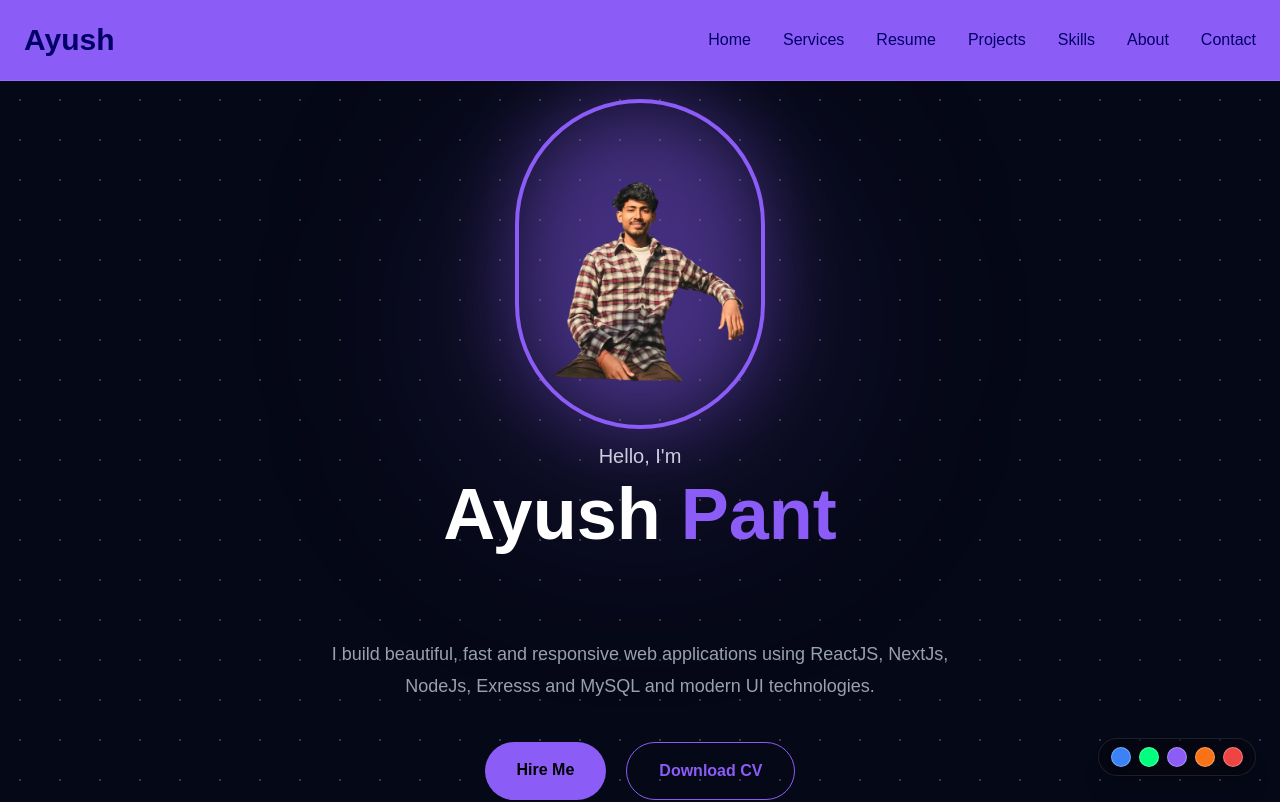
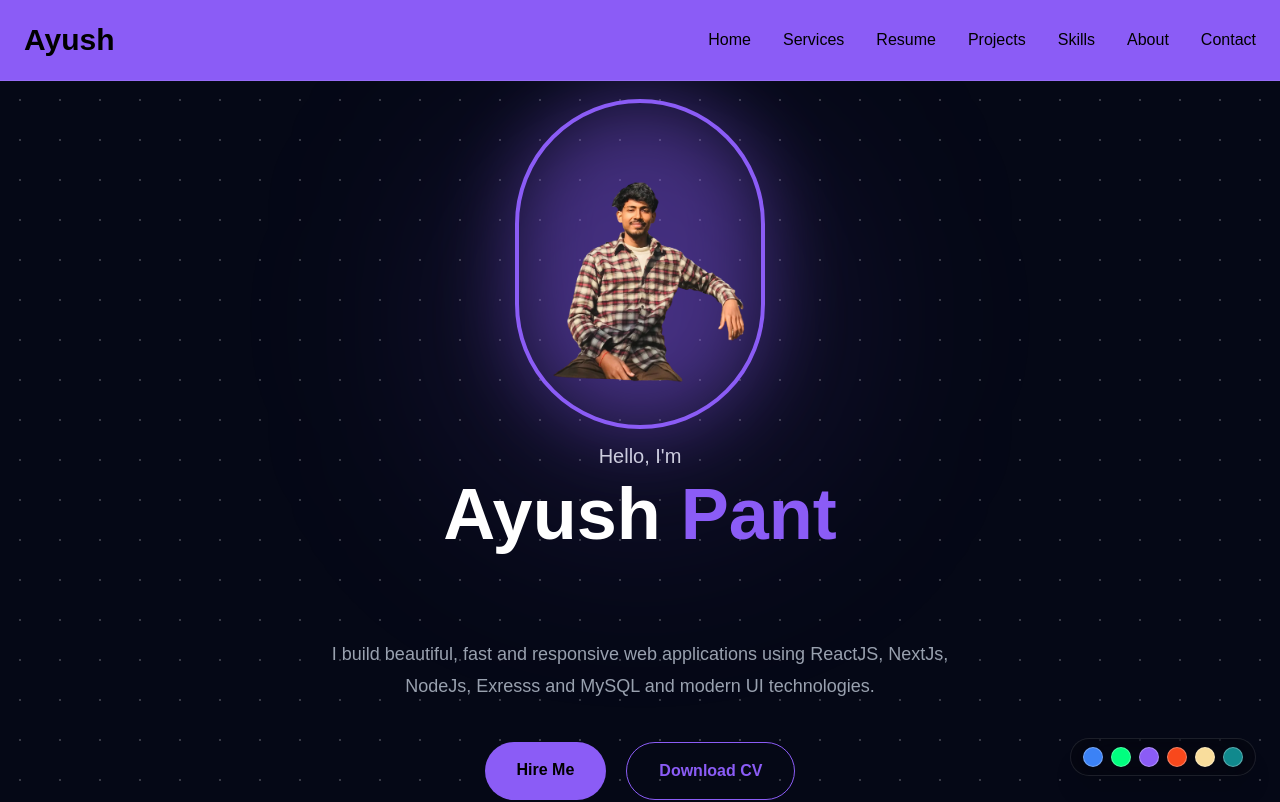
Before and after one commit to ayushpant-ui/Portfolio_New, a Next.js app in the folder app/: page / in a window 1280 px wide. Shown: the top 802 px of the page. Built offline with nearby package versions, Linux system fonts and the light colour scheme.

Commit message:
modified color pallet

```diff
--- a/app/src/components/ThemeSwitcher.jsx
+++ b/app/src/components/ThemeSwitcher.jsx
@@ -4,8 +4,9 @@ const colors = [
   "#3B82F6", // Blue
   "#00FF7F", // Green
   "#8B5CF6", // Purple
-  "#F97316", // Orange
-  "#EF4444", // Red
+  "#F8481C", // Orange
+  "#F9DD9C",
+  '#10898D'
 ];
 
 export default function ThemeSwitcher() {
@@ -22,7 +23,7 @@ export default function ThemeSwitcher() {
             key={color}
             onClick={() => changeColor(color)}
             style={{ backgroundColor: color }}
-            className="h-5 w-5 rounded-full border border-white/30 transition-all duration-300 hover:scale-125 hover:border-white"
+            className=" h-3.5 w-3.5 md:h-5 md:w-5 rounded-full border border-white/30 transition-all duration-300 hover:scale-125 hover:border-white"
           />
         ))}
       </div>
--- a/app/src/components/hero/Hero.js
+++ b/app/src/components/hero/Hero.js
@@ -93,7 +93,7 @@ export default function Hero() {
           wrapper="span"
           speed={50}
           repeat={Infinity}
-          className="mt-6 text-2xl font-semibold text-[#8B5CF6] md:text-4xl"
+          className="mt-6 text-2xl font-semibold text-(--accent) md:text-4xl"
         />
 
         {/* Description */}
--- a/app/src/components/navbar/Navbar.jsx
+++ b/app/src/components/navbar/Navbar.jsx
@@ -23,14 +23,14 @@ export default function Navbar() {
       // initial={{ y: -80 }}
       // animate={{ y: 0 }}
       // transition={{ duration: 0.5 }}
-      className="fixed top-0 left-0 z-50 w-full border-b border-white/10 bg-[#8B5CF6] backdrop-blur-lg"
+      className="fixed top-0 left-0 z-50 w-full border-b border-white/10 bg-(--accent) backdrop-blur-lg"
     >
       <div className="mx-auto flex h-20 max-w-7xl items-center justify-between px-6">
 
         {/* Logo */}
         <motion.h1
-          whileHover={{ scale: 1.05 }}
-          className="text-3xl font-bold text-[#000066] hover:cursor-pointer"
+          whileHover={{ y:-3}}
+          className="text-3xl font-bold text-black hover:cursor-pointer hover:text-white hover:font-bold"
         >
           <Link href='/'>
           Ayush
@@ -46,7 +46,7 @@ export default function Navbar() {
             >
               <Link
                 href={link.url}
-                className="text-[#000066] transition hover:text-[#000066] hover:font-bold"
+                className="text-black transition hover:text-[#F5F5F5] hover:font-bold"
               >
                 {link.label}
               </Link>
@@ -57,7 +57,7 @@ export default function Navbar() {
         {/* Mobile Icon */}
         <button
           onClick={() => setOpen(!open)}
-          className="text-white md:hidden"
+          className="text-black md:hidden"
         >
           {open ? <HiX className='cursor-pointer' size={30} /> : <HiOutlineMenuAlt3 className='cursor-pointer' size={30} />}
         </button>
@@ -72,7 +72,7 @@ export default function Navbar() {
             animate={{ opacity: 1, height: "auto" }}
             exit={{ opacity: 0, height: 0 }}
             transition={{ duration: 0.35 }}
-            className="overflow-hidden bg-[#8B5CF6] md:hidden"
+            className="overflow-hidden bg-(--accent) md:hidden"
           >
             <ul className="flex flex-col gap-6 py-6 text-center">
               {navLinks.map((link) => (
@@ -81,11 +81,12 @@ export default function Navbar() {
                   initial={{ x: -40, opacity: 0 }}
                   animate={{ x: 0, opacity: 1 }}
                   exit={{ x: -40, opacity: 0 }}
+                  whileHover={{y:-3}}
                 >
                   <Link
                     href={link.url}
                     onClick={() => setOpen(false)}
-                    className="text-lg text-[#000066] hover:text-[#000066] hover:font-bold"
+                    className="text-lg text-black hover:text-white hover:font-bold"
                   >
                     {link.label}
                   </Link>
```
